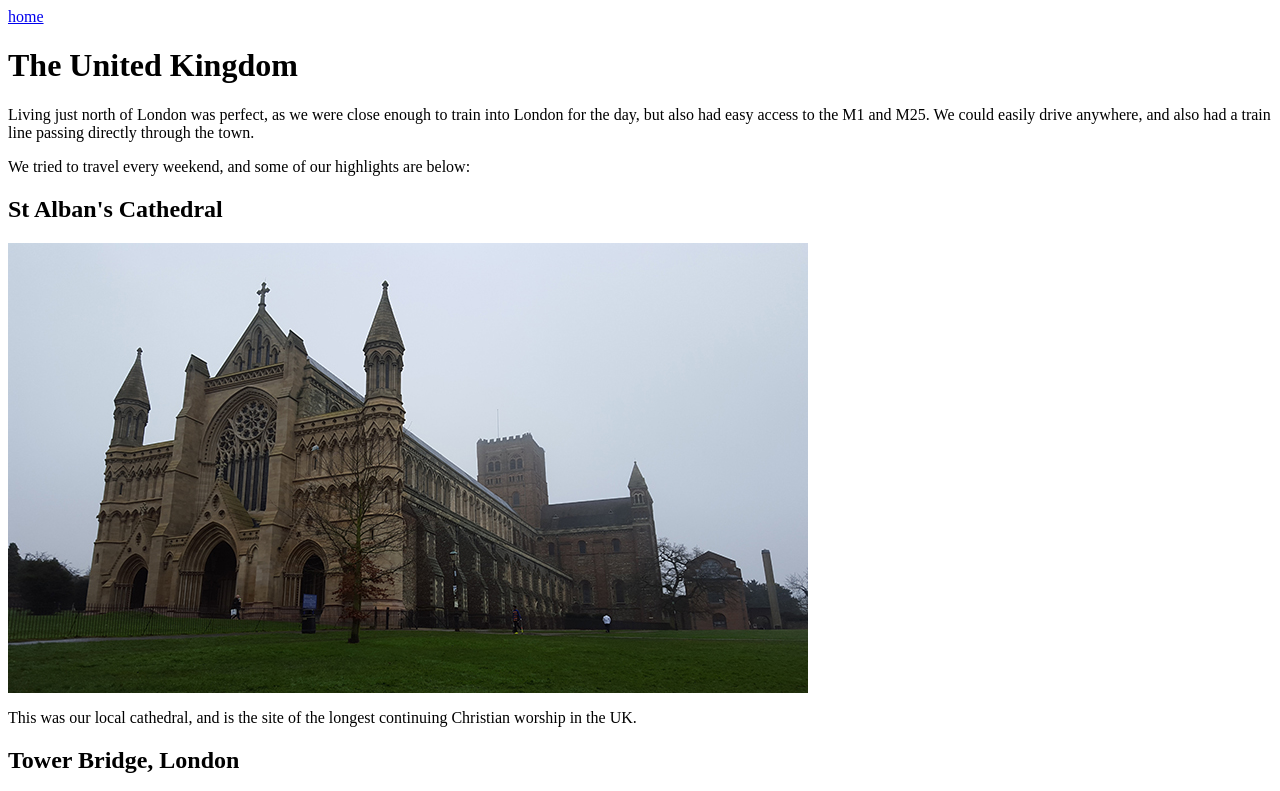
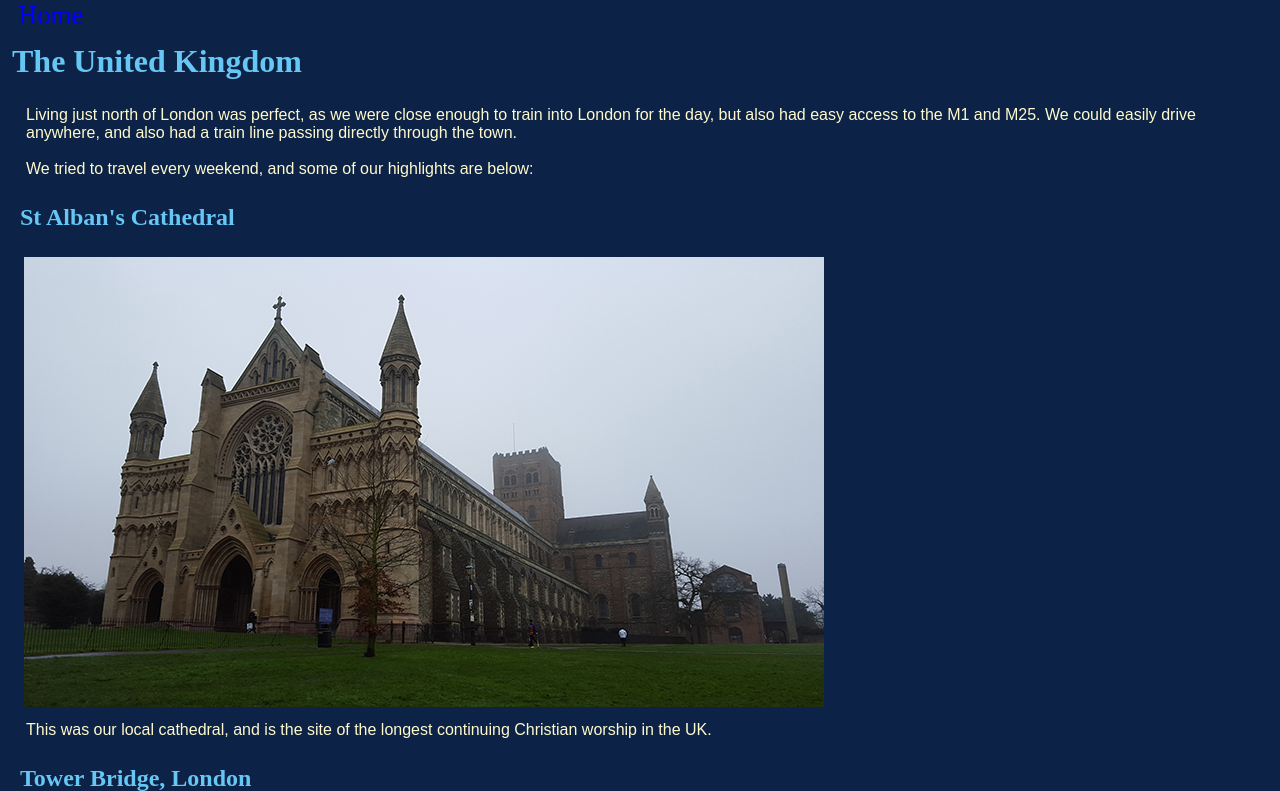
Before and after one commit to standrewscollege2018/2024-year-11-web-design-classwork-LiamSymesnz, a plain HTML site: page Europe/uk.html in a window 1280 px wide. Shown: the top 791 px of the page. Drawn offline with Linux system fonts and the light colour scheme.

Commit message:
made it so it looked nice

```diff
--- a/Europe/style.css
+++ b/Europe/style.css
@@ -0,0 +1,43 @@
+body{
+    background-color: rgb(12,34,70);
+
+}
+*{
+    margin: 0px;
+    padding: 0px;
+}
+a:link, a:visited, a:hover{
+    font-size: 20pt;
+    text-decoration: none;
+    color:blue;
+    padding:18px;
+    margin-top:24px;
+}
+h1{
+    color:rgb(102,199,244);
+
+    padding: 12px;
+
+}
+
+p{
+    color: rgb(255,250,205);
+    font-family: sans-serif;
+    margin: 10px;
+    margin-left: 22px;
+    padding: 4px;
+}
+ul{
+    color: rgb(255,250,205);
+    padding-left: 50px;
+    padding-bottom:10px;
+}
+h2{
+    color:rgb(102,199,244);
+    padding: 12px;
+    padding-left:20px;
+}
+img{
+    padding-left: 24px;
+    padding-top: 14px;
+}
--- a/Europe/uk.html
+++ b/Europe/uk.html
@@ -1,10 +1,10 @@
 <html>
     <head>
         <title>United Kingdom</title>
-
+        <link rel="stylesheet" href="style.css">
     </head>
     <body>
-        <a href="index.html">home</a>
+        <a href="index.html">Home</a>
         <h1>The United Kingdom</h1>
         <p>Living just north of London was perfect, as we were close enough to train into London for the day, but also had easy access to the M1 and M25.
             We could easily drive anywhere, and also had a train line passing directly through the town.</p>
```
Also changed, not shown: Europe/france.html (+1 -0 lines), Europe/greece.html (+1 -0 lines), Europe/index.html (+1 -1 lines), Europe/italy.html (+1 -0 lines).
